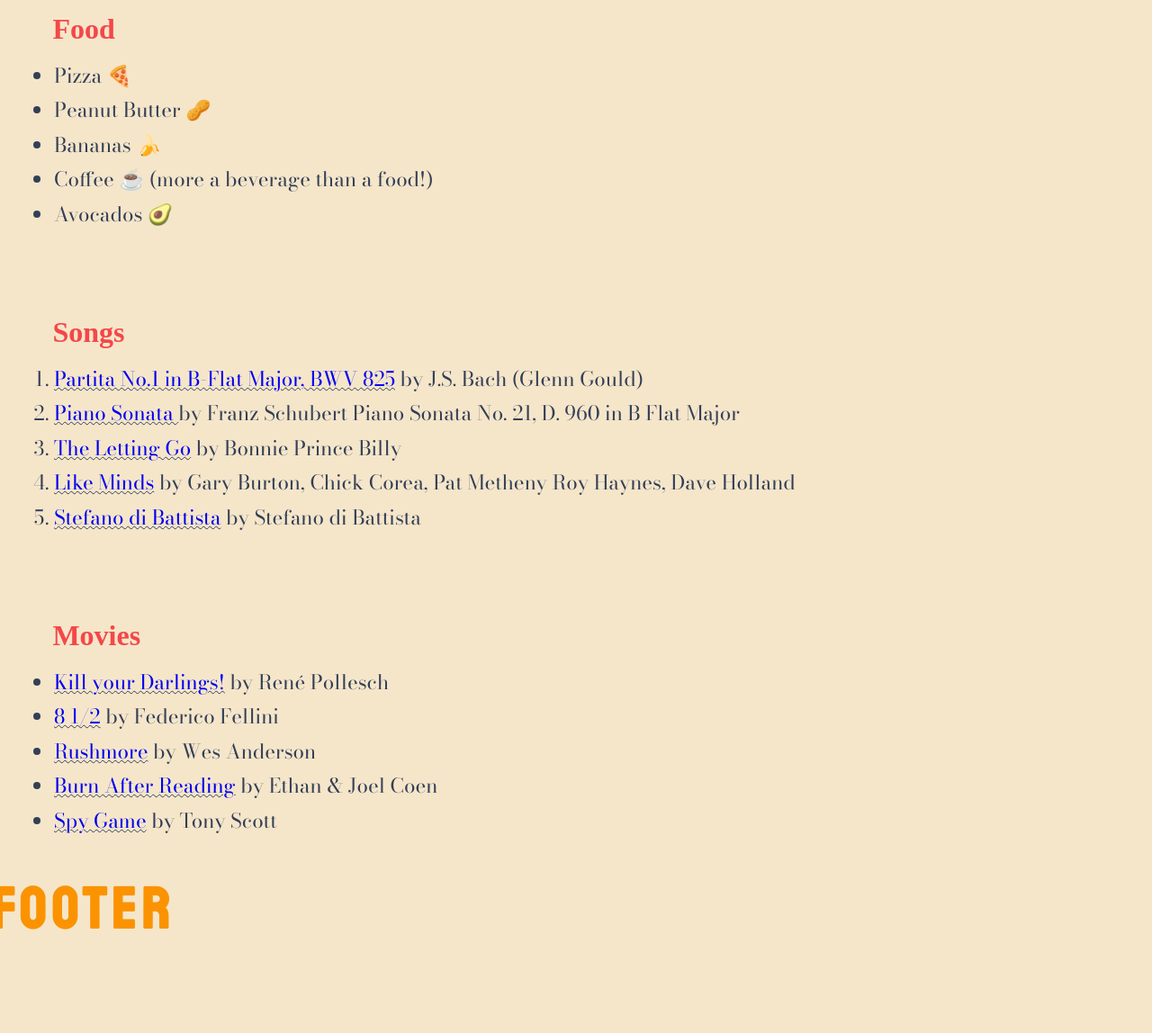
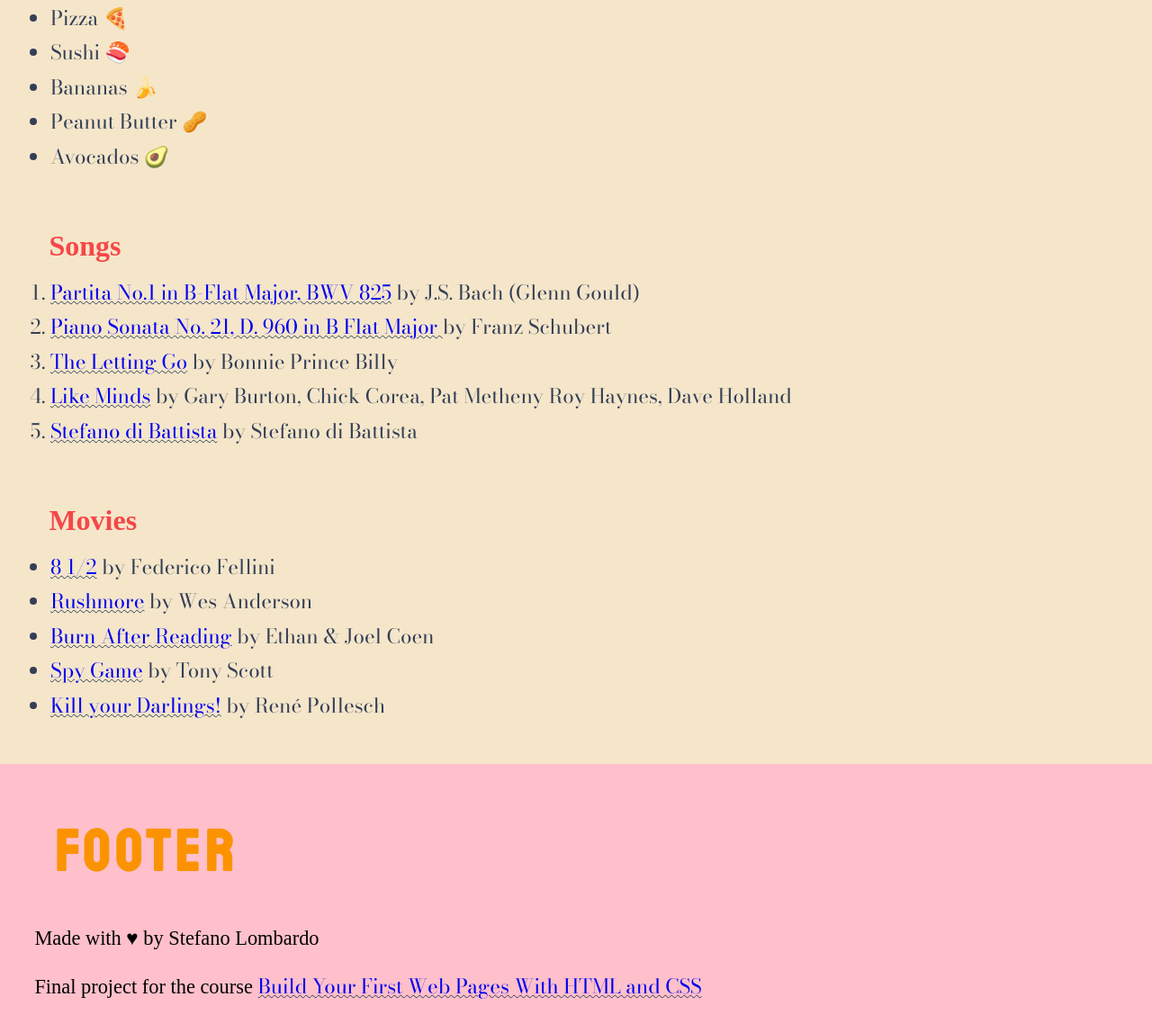
Before and after one commit to 552020/my-favorite-things, a plain HTML site: page index.html in a window 1280 px wide. Shown: the part 552-1700 px from the top of the page at 90% size. Before the commit the page ends 1646 px from the top, so only its background shows below. Drawn offline with nearby package versions, Linux system fonts and the light colour scheme.

Commit message:
some css

```diff
--- a/css/style.css
+++ b/css/style.css
@@ -4,10 +4,11 @@ body {
 }
 
 main {
-  margin-left: 20px;
+  margin-left: 1em;
 }
 
 h1 {
+  margin-left: 0.7em;
   color: #fb9300;
   font-size: 4em;
   font-family: "Staatliches", cursive;
@@ -19,7 +20,7 @@ h2 {
   font-size: 2em;
   padding-left: 1.2em;
   margin: 0px;
-  margin-top: 3em;
+  margin-top: 2em;
 }
 
 li {
@@ -35,6 +36,23 @@ a {
   text-decoration: wavy underline #343f56 0.01em;
 }
 
+a:hover,
+a:focus {
+  color: red;
+  background-color: pink;
+}
+a:visited {
+  color: darkmagenta;
+}
+
 footer {
-  margin-left: -10px;
+  margin-top: 3em;
+  padding: 1em;
+  background-color: pink;
 }
+
+.footer {
+  font-size: 1.4em;
+
+  margin-left: 1em;
+}
--- a/index.html
+++ b/index.html
@@ -55,9 +55,9 @@
         <h2>Food</h2>
         <ul>
           <li>Pizza 🍕</li>
+          <li>Sushi 🍣</li>
+          <li>Bananas 🍌</li>
           <li>Peanut Butter 🥜</li>
-          <li>Bananas 🍌</li>
-          <li>Coffee ☕ (more a beverage than a food!)</li>
           <li>Avocados 🥑</li>
         </ul>
       </section>
@@ -74,9 +74,9 @@
           <li>
             <a
               href="https://open.spotify.com/album/76GIYlnhRakUP1mdofHofr?si=FVMxeuvNQiG0l15nQybIww&dl_branch=1"
-              >Piano Sonata
+              >Piano Sonata No. 21, D. 960 in B Flat Major
             </a>
-            by Franz Schubert Piano Sonata No. 21, D. 960 in B Flat Major
+            by Franz Schubert
           </li>
           <li>
             <a
@@ -105,16 +105,10 @@
         <h2>Movies</h2>
         <ul>
           <li>
-            <a
-              href="https://volksbuehne.adk.de/praxis/kill_your_darlings/index.html"
-              >Kill your Darlings!</a
-            >
-            by René Pollesch
-          </li>
-          <li>
             <a href="https://www.imdb.com/title/tt0056801/">8 1/2</a> by
             Federico Fellini
           </li>
+
           <li>
             <a href="https://www.imdb.com/title/tt0128445/?ref_=nv_sr_srsg_0"
               >Rushmore</a
@@ -131,11 +125,26 @@
             <a href="https://www.imdb.com/title/tt0266987/">Spy Game</a> by Tony
             Scott
           </li>
+          <li>
+            <a
+              href="https://volksbuehne.adk.de/praxis/kill_your_darlings/index.html"
+              >Kill your Darlings!</a
+            >
+            by René Pollesch
+          </li>
         </ul>
       </section>
     </main>
     <footer>
       <h1>FOOTER</h1>
+      <p class="footer">Made with ♥ by Stefano Lombardo</p>
+      <p class="footer">
+        Final project for the course
+        <a
+          href="https://openclassrooms.com/en/courses/5265446-build-your-first-web-pages-with-html-and-css"
+          >Build Your First Web Pages With HTML and CSS</a
+        >
+      </p>
     </footer>
   </body>
 </html>
```
